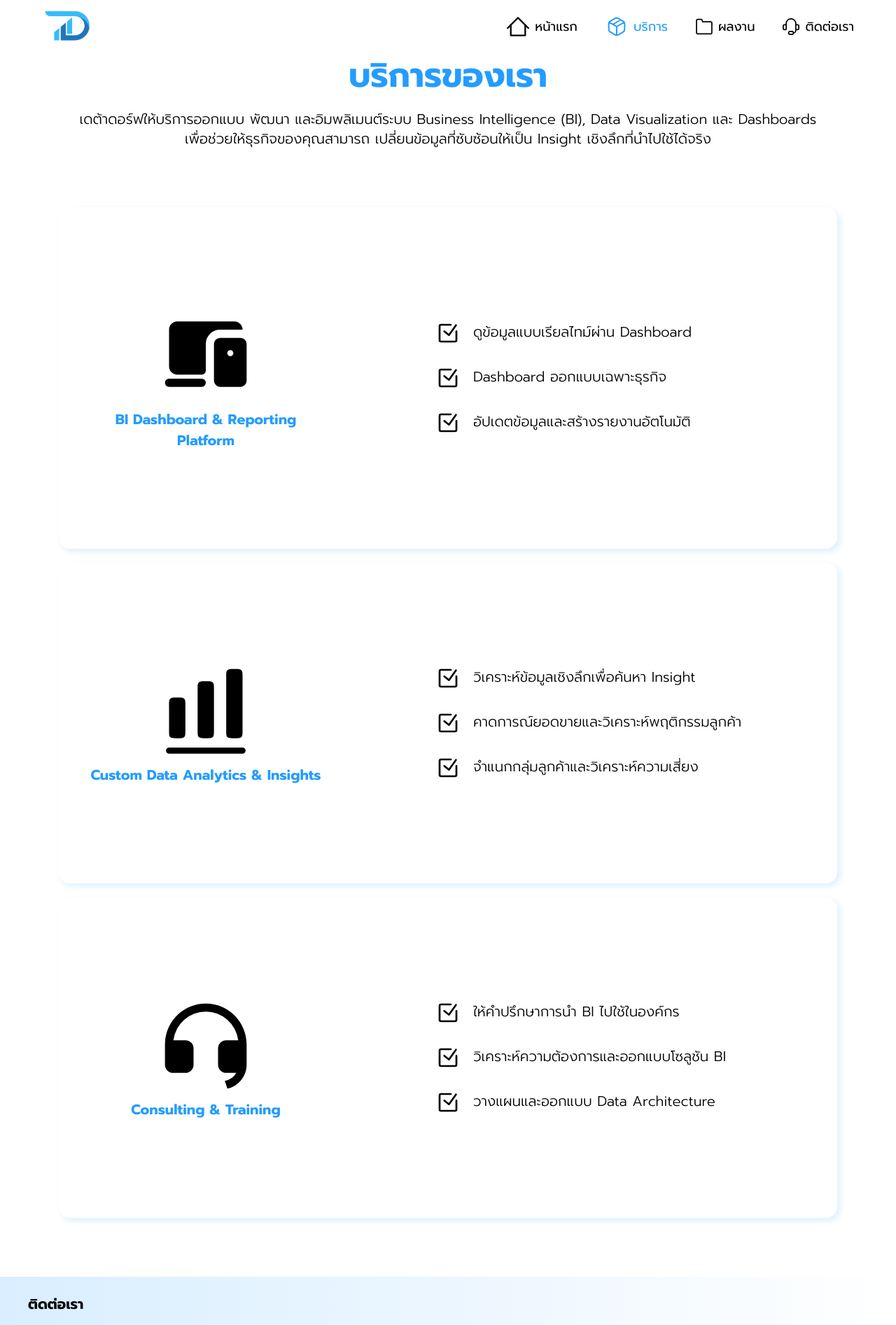
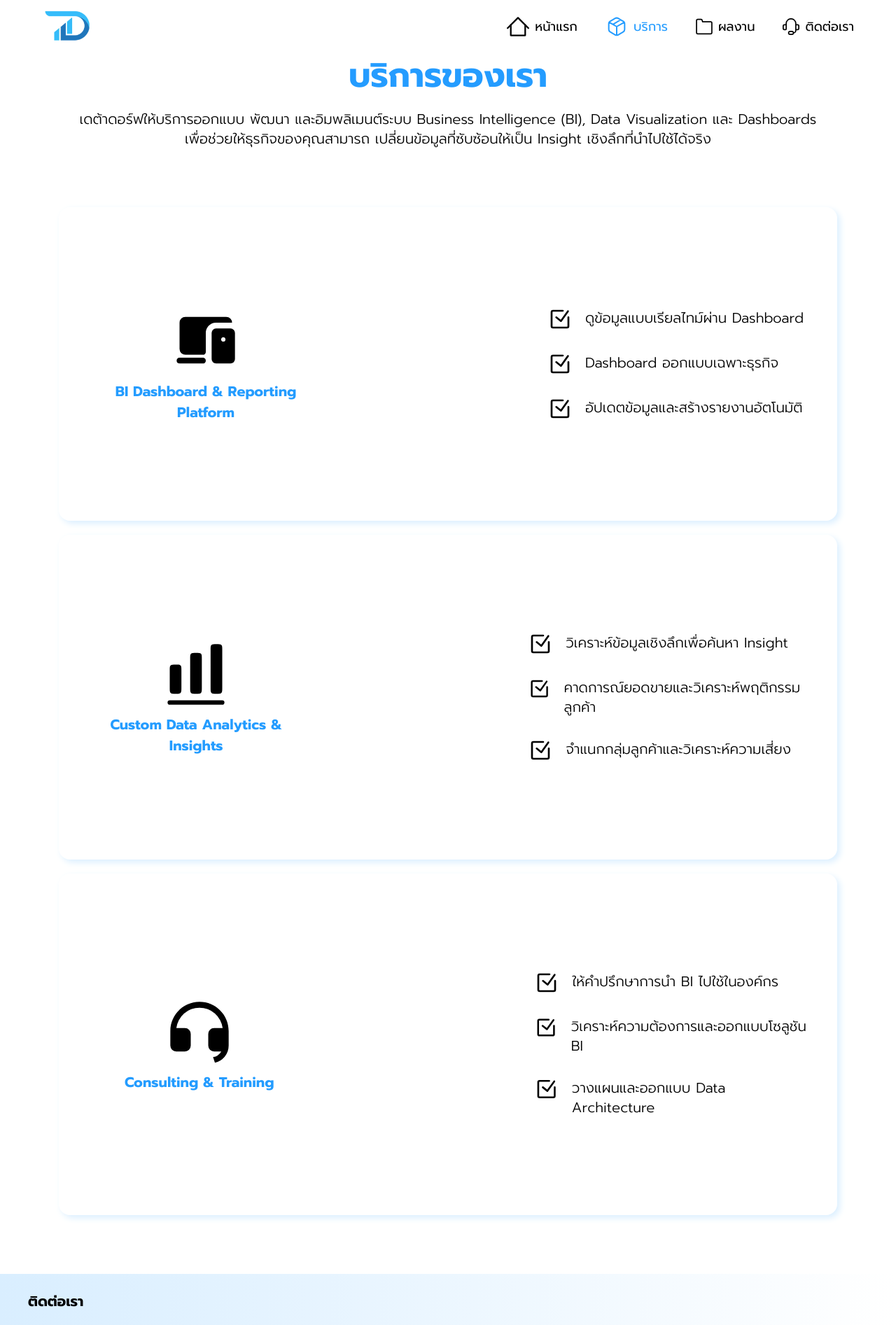
Before and after one commit to narawit101/website-datadorf, a Next.js app: page /services in a window 1280 px wide. Shown: the top 1893 px of the page at 70% size. Built offline with nearby package versions, Linux system fonts and the light colour scheme.

Commit message:
test(contact,service):edit icon size in contact and service

```diff
--- a/app/services/page.tsx
+++ b/app/services/page.tsx
@@ -11,9 +11,9 @@
                     <p className='text-center font-light pt-6 lg:text-xl'>เดต้าดอร์ฟให้บริการออกแบบ พัฒนา และอิมพลิเมนต์ระบบ Business Intelligence (BI), Data Visualization และ Dashboards <br />เพื่อช่วยให้ธุรกิจของคุณสามารถ เปลี่ยนข้อมูลที่ซับซ้อนให้เป็น Insight เชิงลึกที่นำไปใช้ได้จริง</p>
                 </div>
                 <div className='grid grid-cols-1  gap-5  p-6  pt-15 '>
-                    <div className='shadow-[4px_4px_10px_#DBEFFF] px-3 p-6  flex flex-col items-center  gap-5 rounded-2xl md:flex-row md:py-20 md:gap-40 md:pl-10 lg:py-35  lg:px-10'>
+                    <div className='shadow-[4px_4px_10px_#DBEFFF] px-3 p-6  flex flex-col items-center  gap-5 rounded-2xl md:flex-row md:py-20 md:gap-40 md:pl-10 lg:py-35  lg:px-10 lg:gap-80'>
                         <div className='flex flex-col items-center gap-2 lg:w-85 md:w-65'>
-                            <svg className='w-10 h-10 md:w-20 md:h-20 lg:w-35 lg:h-35' xmlns="http://www.w3.org/2000/svg" viewBox="0 0 24 24"><path fill="currentColor" d="M11 20H3q-.425 0-.712-.288T2 19t.288-.712T3 18h8q.425 0 .713.288T12 19t-.288.713T11 20m-6-3q-.825 0-1.412-.587T3 15V6q0-.825.588-1.412T5 4h14q.825 0 1.413.588T21 6h-5.5q-1.45 0-2.475 1.025T12 9.5V16q0 .425-.288.713T11 17zm10.5 3q-.625 0-1.062-.437T14 18.5v-9q0-.625.438-1.062T15.5 8h5q.625 0 1.063.438T22 9.5v9q0 .625-.437 1.063T20.5 20zm2.5-7.5q.325 0 .538-.225t.212-.525q0-.325-.213-.537T18 11q-.3 0-.525.213t-.225.537q0 .3.225.525T18 12.5" /></svg>
+                            <svg className='w-10 h-10 md:w-20 md:h-20 lg:w-25 lg:h-25' xmlns="http://www.w3.org/2000/svg" viewBox="0 0 24 24"><path fill="currentColor" d="M11 20H3q-.425 0-.712-.288T2 19t.288-.712T3 18h8q.425 0 .713.288T12 19t-.288.713T11 20m-6-3q-.825 0-1.412-.587T3 15V6q0-.825.588-1.412T5 4h14q.825 0 1.413.588T21 6h-5.5q-1.45 0-2.475 1.025T12 9.5V16q0 .425-.288.713T11 17zm10.5 3q-.625 0-1.062-.437T14 18.5v-9q0-.625.438-1.062T15.5 8h5q.625 0 1.063.438T22 9.5v9q0 .625-.437 1.063T20.5 20zm2.5-7.5q.325 0 .538-.225t.212-.525q0-.325-.213-.537T18 11q-.3 0-.525.213t-.225.537q0 .3.225.525T18 12.5" /></svg>
                             <p className='text-center text-4 font-bold text-[#249CFF] md:text-[18px] lg:text-[20px]'>BI Dashboard & Reporting Platform</p>
                         </div>
                         <div className='flex flex-col gap-3 md:gap-5 lg:gap-8 '>
@@ -31,9 +31,9 @@
                             </div>
                         </div>
                     </div>
-                    <div className='shadow-[4px_4px_10px_#DBEFFF] px-3 p-6  flex flex-col items-center gap-5 rounded-2xl md:flex-row md:py-20 md:gap-40 md:pl-10 lg:py-35 lg:px-10 '>
+                    <div className='shadow-[4px_4px_10px_#DBEFFF] px-3 p-6  flex flex-col items-center gap-5 rounded-2xl md:flex-row md:py-20 md:gap-40 md:pl-10 lg:py-35 lg:px-10 lg:gap-80'>
                         <div className='flex flex-col items-center gap-2 lg:w-85 md:w-65'>
-                            <svg className='w-10 h-10 md:w-20 md:h-20 lg:w-35 lg:h-35' xmlns="http://www.w3.org/2000/svg" viewBox="0 0 24 24"><path fill="currentColor" d="M17.293 2.293C17 2.586 17 3.057 17 4v13c0 .943 0 1.414.293 1.707S18.057 19 19 19s1.414 0 1.707-.293S21 17.943 21 17V4c0-.943 0-1.414-.293-1.707S19.943 2 19 2s-1.414 0-1.707.293M10 7c0-.943 0-1.414.293-1.707S11.057 5 12 5s1.414 0 1.707.293S14 6.057 14 7v10c0 .943 0 1.414-.293 1.707S12.943 19 12 19s-1.414 0-1.707-.293S10 17.943 10 17zM3.293 9.293C3 9.586 3 10.057 3 11v6c0 .943 0 1.414.293 1.707S4.057 19 5 19s1.414 0 1.707-.293S7 17.943 7 17v-6c0-.943 0-1.414-.293-1.707S5.943 9 5 9s-1.414 0-1.707.293M3 21.25a.75.75 0 0 0 0 1.5h18a.75.75 0 0 0 0-1.5z" /></svg>
+                            <svg className='w-10 h-10 md:w-20 md:h-20 lg:w-25 lg:h-25' xmlns="http://www.w3.org/2000/svg" viewBox="0 0 24 24"><path fill="currentColor" d="M17.293 2.293C17 2.586 17 3.057 17 4v13c0 .943 0 1.414.293 1.707S18.057 19 19 19s1.414 0 1.707-.293S21 17.943 21 17V4c0-.943 0-1.414-.293-1.707S19.943 2 19 2s-1.414 0-1.707.293M10 7c0-.943 0-1.414.293-1.707S11.057 5 12 5s1.414 0 1.707.293S14 6.057 14 7v10c0 .943 0 1.414-.293 1.707S12.943 19 12 19s-1.414 0-1.707-.293S10 17.943 10 17zM3.293 9.293C3 9.586 3 10.057 3 11v6c0 .943 0 1.414.293 1.707S4.057 19 5 19s1.414 0 1.707-.293S7 17.943 7 17v-6c0-.943 0-1.414-.293-1.707S5.943 9 5 9s-1.414 0-1.707.293M3 21.25a.75.75 0 0 0 0 1.5h18a.75.75 0 0 0 0-1.5z" /></svg>
                             <p className='text-center text-4 font-bold text-[#249CFF] md:text-[18px] lg:text-[20px]'>Custom Data Analytics & Insights</p>
                         </div>
                         <div className='flex flex-col gap-3 md:gap-5 lg:gap-8 '>
@@ -51,9 +51,9 @@
                             </div>
                         </div>
                     </div>
-                    <div className='shadow-[4px_4px_10px_#DBEFFF] px-3 p-6  flex flex-col items-center  gap-5 rounded-2xl md:flex-row md:py-20 md:gap-40 md:pl-10 lg:py-35  lg:px-10 '>
+                    <div className='shadow-[4px_4px_10px_#DBEFFF] px-3 p-6  flex flex-col items-center  gap-5 rounded-2xl md:flex-row md:py-20 md:gap-40 md:pl-10 lg:py-35  lg:px-10 lg:gap-80 '>
                         <div className='flex flex-col items-center gap-2 lg:w-85  md:w-65 '>
-                            <svg className='w-10 h-10 md:w-20 md:h-20 lg:w-35 lg:h-35' xmlns="http://www.w3.org/2000/svg" viewBox="0 0 24 24"><path fill="currentColor" d="M22 17.002a6 6 0 0 1-4.713 5.86l-.638-1.914A4 4 0 0 0 19.465 19H17a2 2 0 0 1-2-2v-4a2 2 0 0 1 2-2h2.938a8.001 8.001 0 0 0-15.876 0H7a2 2 0 0 1 2 2v4a2 2 0 0 1-2 2H4a2 2 0 0 1-2-2v-5C2 6.477 6.477 2 12 2s10 4.477 10 10z" /></svg>
+                            <svg className='w-10 h-10 md:w-20 md:h-20 lg:w-25 lg:h-25' xmlns="http://www.w3.org/2000/svg" viewBox="0 0 24 24"><path fill="currentColor" d="M22 17.002a6 6 0 0 1-4.713 5.86l-.638-1.914A4 4 0 0 0 19.465 19H17a2 2 0 0 1-2-2v-4a2 2 0 0 1 2-2h2.938a8.001 8.001 0 0 0-15.876 0H7a2 2 0 0 1 2 2v4a2 2 0 0 1-2 2H4a2 2 0 0 1-2-2v-5C2 6.477 6.477 2 12 2s10 4.477 10 10z" /></svg>
                             <p className='text-center text-4 font-bold text-[#249CFF] md:text-[18px] lg:text-[20px]'>Consulting & Training</p>
                         </div>
                         <div className='flex flex-col gap-3 md:gap-5 lg:gap-8  '>
```
Also changed, not shown: app/contact/page.tsx (+6 -4 lines).
